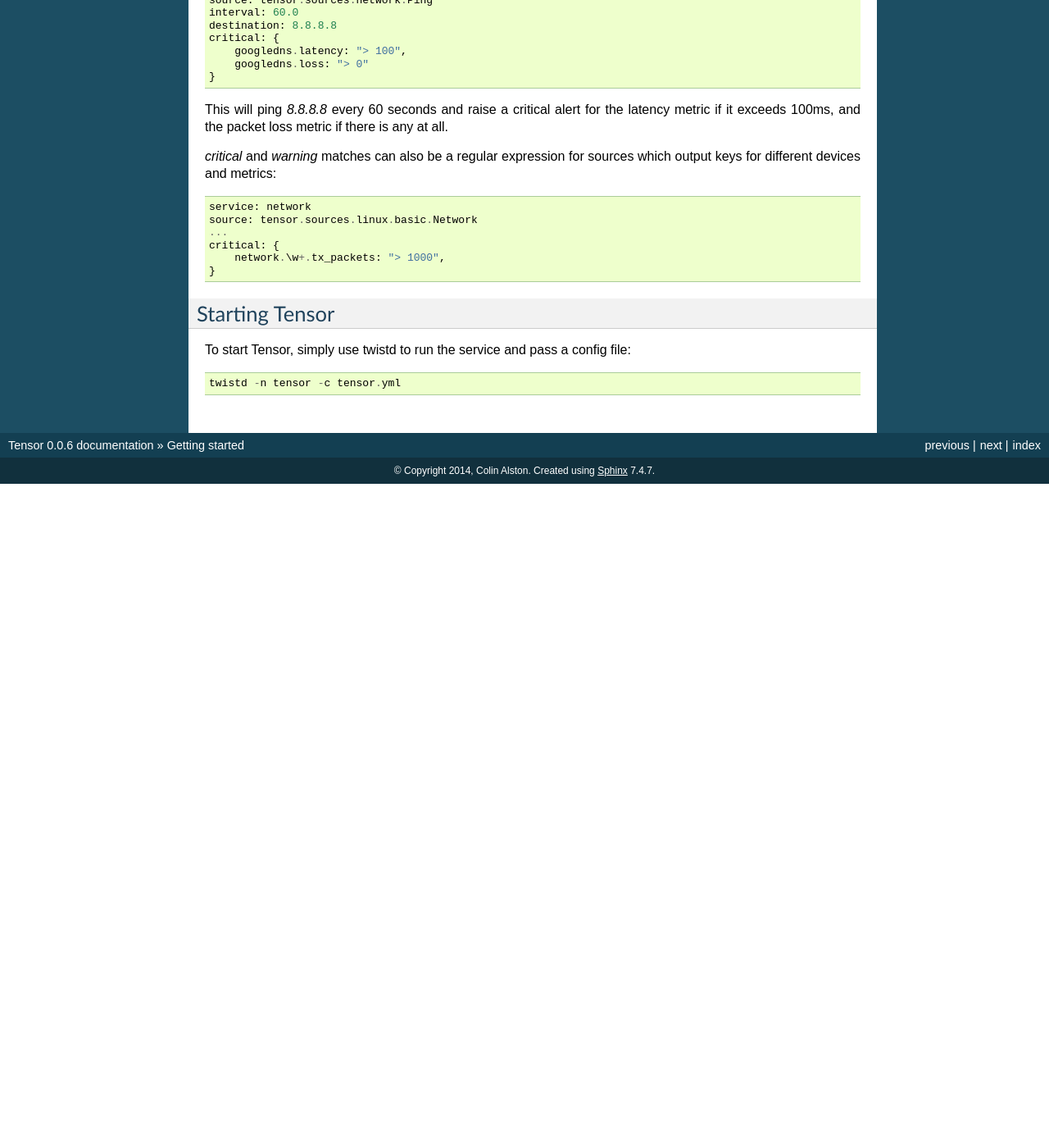
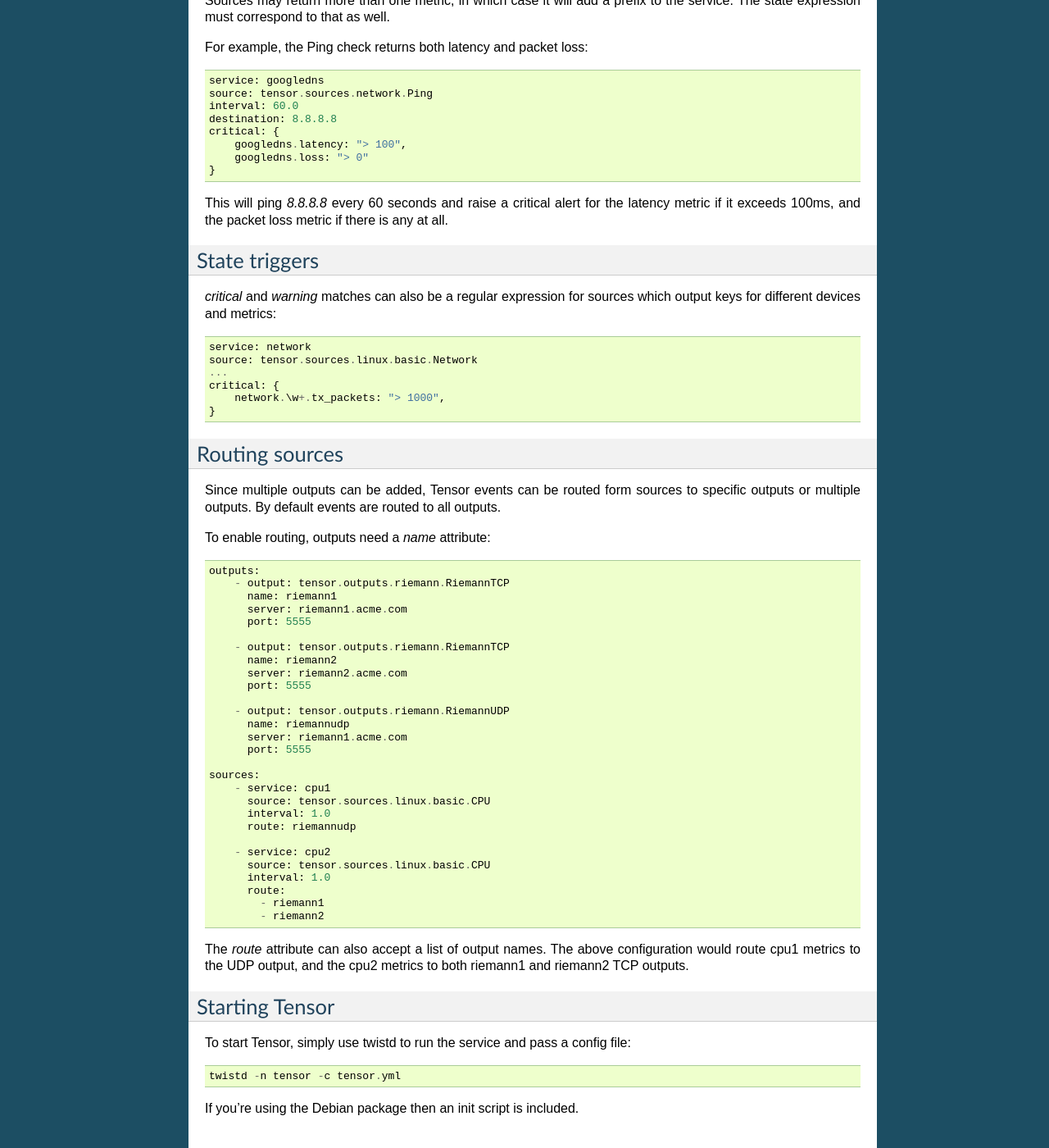
Before and after one commit to calston/tensor, a Sphinx documentation site: the page built from docs/start.rst, in a window 1280 px wide and 1400 px high, scrolled down 1494 px. Shown: the whole window at 82% size. Built offline with Sphinx 7.4.7, drawn with Linux system fonts in a browser that asks for light colours; before the commit the page ends 2084 px from its top, so only the background shows below that; some of the changed text lies outside the part shown.

Commit message:
Document routing and change things a bit

```diff
--- a/docs/start.rst
+++ b/docs/start.rst
@@ -43,11 +43,13 @@ they collect metrics from the system. All `interval` attributes are floating
 point in seconds, this means you can check (and send to Riemann) at rates
 well below 1 second.
 
+Using outputs
+=============
 You can configure multiple outputs which receive a copy of every message
 for example ::
 
     outputs:
-        - output: tensor.outputs.riemann.RiemannUDP
+        - output: tensor.outputs.riemann.RiemannTCP
           server: localhost
           port: 5555
 
@@ -55,6 +57,9 @@ If you enable multiple outputs then the `server`, `port` and `proto` options
 will go un-used and the default Riemann TCP transport won't start.
 
 You can configure as many outputs as you like, or create your own.
+
+Using sources
+=============
 
 To configure the basic CPU usage source add it to the `sources` list in the
 config file ::
@@ -95,6 +100,9 @@ This will ping `8.8.8.8` every 60 seconds and raise a critical alert for
 the latency metric if it exceeds 100ms, and the packet loss metric if there
 is any at all.
 
+State triggers
+==============
+
 `critical` and `warning` matches can also be a regular expression for sources
 which output keys for different devices and metrics::
 
@@ -105,9 +113,53 @@ which output keys for different devices and metrics::
         network.\w+.tx_packets: "> 1000",
     }
 
+Routing sources
+===============
+
+Since multiple outputs can be added, Tensor events can be routed form sources
+to specific outputs or multiple outputs. By default events are routed to all
+outputs.
+
+To enable routing, outputs need a `name` attribute::
+
+    outputs:
+        - output: tensor.outputs.riemann.RiemannTCP
+          name: riemann1
+          server: riemann1.acme.com
+          port: 5555
+
+        - output: tensor.outputs.riemann.RiemannTCP
+          name: riemann2
+          server: riemann2.acme.com
+          port: 5555
+
+        - output: tensor.outputs.riemann.RiemannUDP
+          name: riemannudp
+          server: riemann1.acme.com
+          port: 5555
+
+    sources:
+        - service: cpu1
+          source: tensor.sources.linux.basic.CPU
+          interval: 1.0
+          route: riemannudp
+
+        - service: cpu2
+          source: tensor.sources.linux.basic.CPU
+          interval: 1.0
+          route:
+            - riemann1
+            - riemann2
+
+The `route` attribute can also accept a list of output names. The above
+configuration would route cpu1 metrics to the UDP output, and the cpu2
+metrics to both riemann1 and riemann2 TCP outputs.
+
 Starting Tensor
 ===============
 
 To start Tensor, simply use twistd to run the service and pass a config file::
 
     twistd -n tensor -c tensor.yml
+
+If you're using the Debian package then an init script is included.
```
Also changed, not shown: other parts of docs/start.rst (+2 -2 lines).
